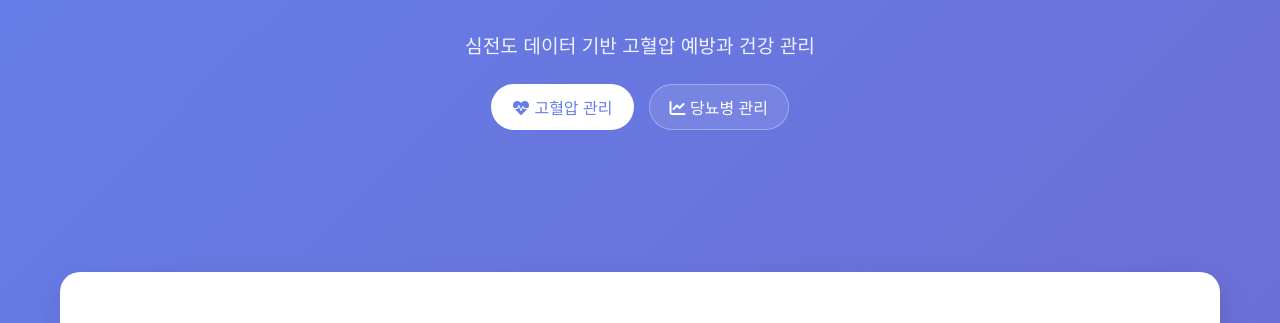
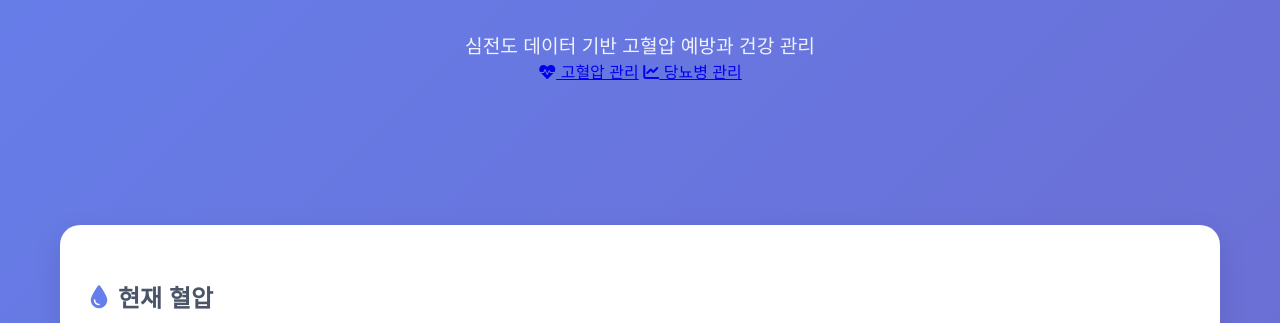
Before and after one commit to kjaehyun1108/local_unite, a website: page public/index.html in a window 1280 px wide. Shown: the part 153-476 px from the top of the page. Drawn offline with Linux system fonts and the light colour scheme.

Commit message:
Update styles.css

```diff
--- a/public/styles.css
+++ b/public/styles.css
@@ -979,45 +979,6 @@ section h2 i {
     color: #3182ce;
 
 }
-
-/* --- [신규] index.html 헤더 네비게이션 스타일 --- */
-/* (이 코드는 styles.css의 맨 뒤에 추가됩니다) */
-
-header .page-nav {
-    margin-top: 25px;
-    display: flex;
-    justify-content: center;
-    gap: 15px;
-}
-
-header .page-nav a {
-    color: white;
-    text-decoration: none;
-    padding: 10px 20px;
-    border-radius: 25px;
-    background: rgba(255, 255, 255, 0.1);
-    transition: background 0.3s ease;
-    border: 1px solid rgba(255, 255, 255, 0.3);
-}
-
-header .page-nav a:hover {
-    background: rgba(255, 255, 255, 0.3);
-}
-
-/* .active 클래스는 index.html에서만 사용됩니다 */
-header .page-nav a.active {
-    background: white;
-    color: #667eea; /* 고혈압 테마 색상과 일치 */
-    font-weight: 500;
-}
-
-/* 반응형에도 네비게이션 스타일 적용 */
-@media (max-width: 768px) {
-    header .page-nav {
-        gap: 10px;
-    }
-    header .page-nav a {
-        padding: 8px 15px;
         font-size: 0.9rem;
     }
 }
```
